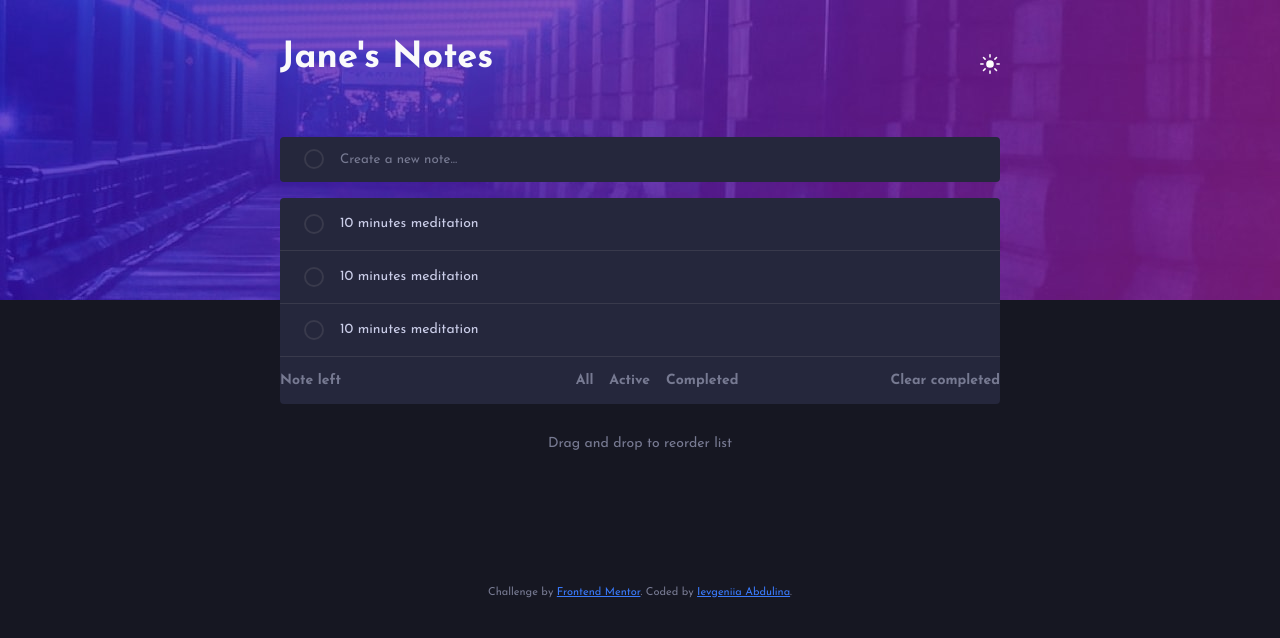
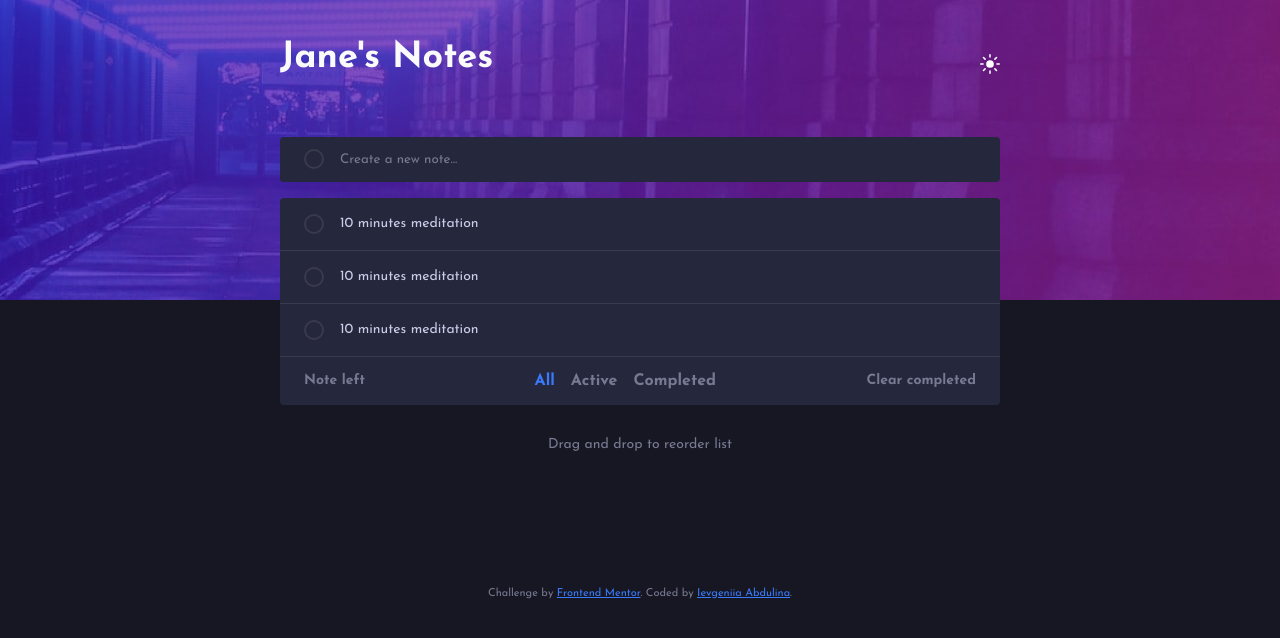
Before and after one commit to IevgeniiaAbdulina/Note-React, a React (Create React App) app: page / in a window 1280 px wide. Shown: the top 638 px of the page. Built offline with nearby package versions, Linux system fonts and the light colour scheme.

Commit message:
View the Filters Section depends on Mobile or Desktop Layout

```diff
--- a/src/App.css
+++ b/src/App.css
@@ -181,6 +181,7 @@ input:focus {
 .notes-details {
     display: flex;
     justify-content: space-between;
+    margin: 0 24px;
     padding: 16px 0;
     font-size: 14px;
     font-weight: 700;
@@ -205,8 +206,6 @@ input:focus {
 .notes-filter {
     display: flex;
     justify-content: center;
-    margin: 16px 0;
-    padding: 16px 0;
     font-size: 16px;
     font-weight: 700;
 
@@ -229,6 +228,10 @@ input:focus {
     cursor: pointer;
     color: var(--light-grayish-blue-hover);
  }
+
+.selected {
+    color: var(--primary-bright-blue);
+}
 /* ---------------------- */
 
 
@@ -246,15 +249,6 @@ input:focus {
 /* ---------------------- */
 
 
-
-.container {
-    border-radius: 4px;
-     /* DARK THEME */
-    background-color: var(--very-dark-desaturated-blue);
-
-}
-
-
 /* ATTRIBUTION SECTION */
 /* ---------------------- */
 .attribution {
--- a/src/App.js
+++ b/src/App.js
@@ -13,8 +13,9 @@ function App() {
       <Header />
       <NewNote />
       <NoteList />
-      {/* <NotesDetails /> */}
-      <NotesFilter />
+      <div className="layout-mobile">
+        <NotesFilter />
+      </div>
       <ReorderNotes />
       <Attribution />
     </>
--- a/src/components/NotesDetails.js
+++ b/src/components/NotesDetails.js
@@ -1,11 +1,11 @@
+import NotesFilter from "./NotesFilter";
+
 const NotesDetails = () => {
     return (
         <div className="notes-details">
             <div className="note-left">Note left</div>
             <div className="layout-desktop">
-                <div className="notes-all">All</div>
-                <div className="notes-active">Active</div>
-                <div className="notes-completed">Completed</div>
+                <NotesFilter />
             </div>
             <div className="clear-completed">Clear completed</div>
         </div>
--- a/src/components/NotesFilter.js
+++ b/src/components/NotesFilter.js
@@ -1,7 +1,7 @@
 const NotesFilter = () => {
     return (
         <div className="notes-filter container">
-            <div className="notes-all">All</div>
+            <div className="notes-all selected">All</div>
             <div className="notes-active">Active</div>
             <div className="notes-completed">Completed</div>
         </div>
--- a/src/index.css
+++ b/src/index.css
@@ -35,8 +35,6 @@
 }
 
 
-
-
 * {
     margin: 0;
     padding: 0;
@@ -55,19 +53,32 @@ body {
     background:
         var(--very-dark-blue )
         url(./img/bg-mobile-dark.jpg)
-        no-repeat 0% 0% / auto auto;
+        no-repeat 50% 0% / auto auto;
 
     /* LIGHT THEME */
+}
+
+.container {
+    border-radius: 4px;
+
+     /* DARK THEME */
+    background-color: var(--very-dark-desaturated-blue);
+
 }
 
 @media only screen and (min-width: 320px) and (max-width: 480px) {
     body {
         max-width: 320px;
     }
+    div.notes-filter {
+        margin: 16px 0;
+        padding: 16px 0;
+    }
 
     div.layout-desktop {
         display: none;
     }
+
 }
 
 @media (width > 375px) {
@@ -76,14 +87,14 @@ body {
         background:
             var(--very-dark-blue )
             url(./img/bg-desktop-dark.jpg)
-            no-repeat 0% 0% / auto auto;
+            no-repeat 50% 0% / auto auto;
 
         /* LIGHT THEME */
     }
 }
 
 @media (width > 480px) {
-    div.notes-filter {
+    div.layout-mobile {
         display: none;
     }
 }
```
